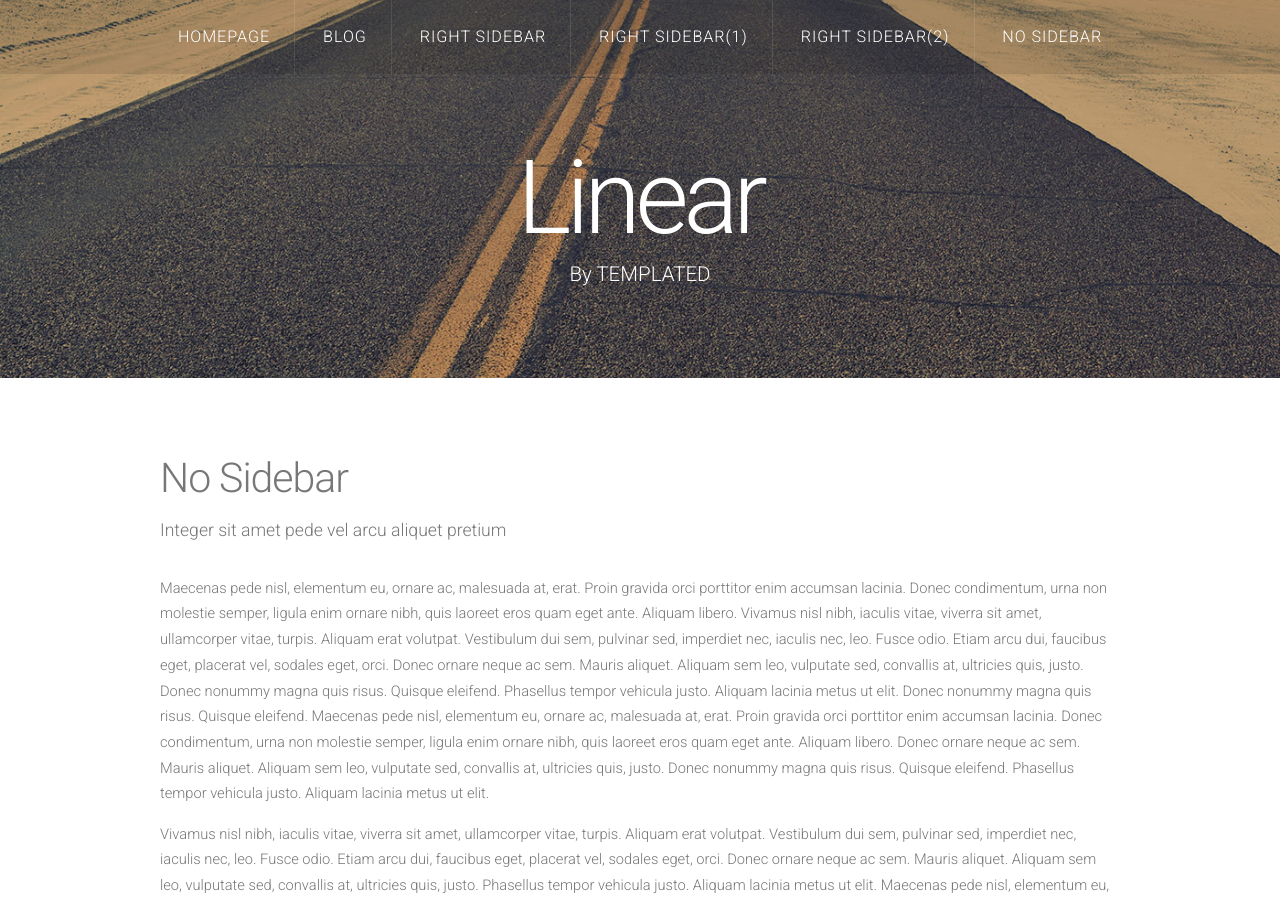
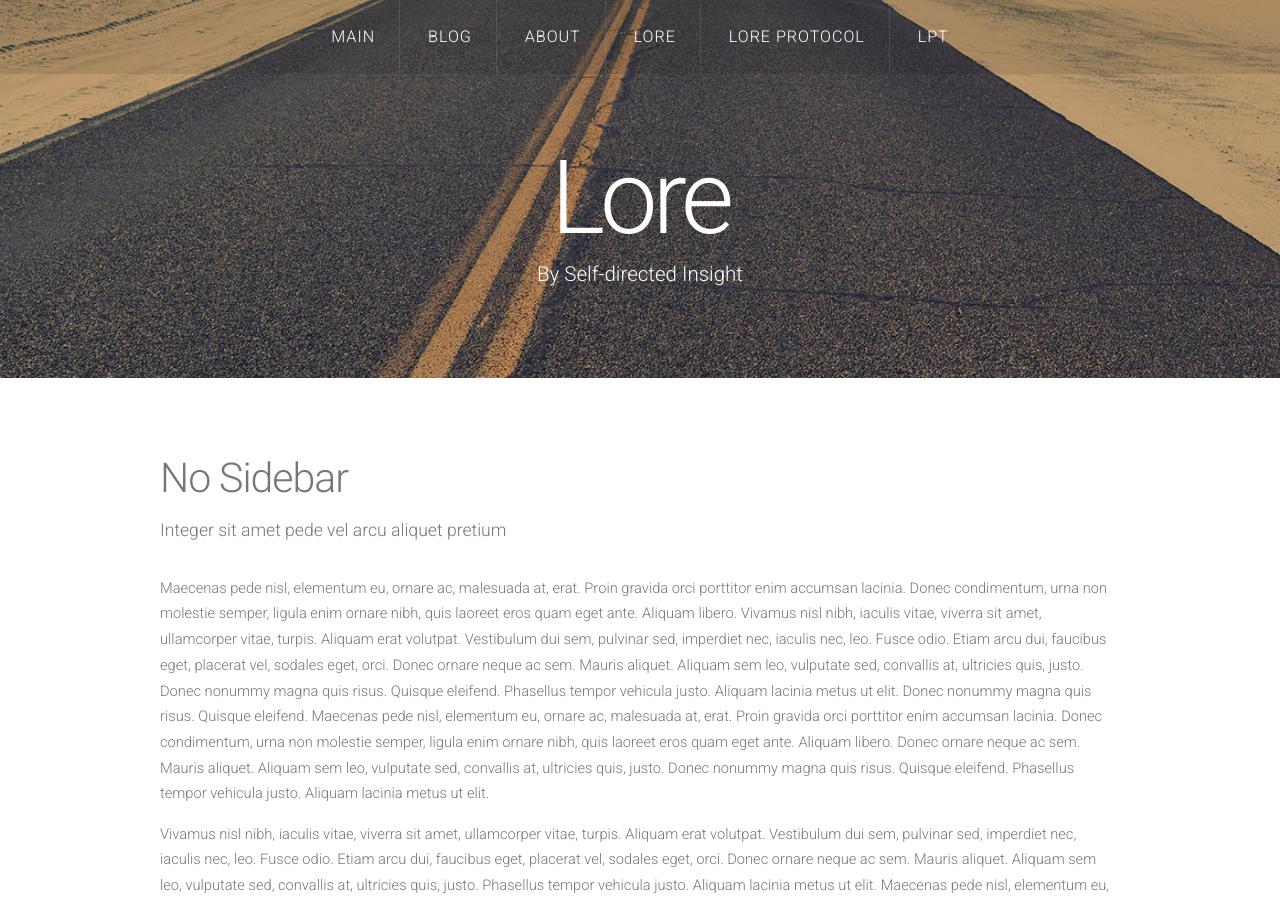
Before and after one commit to wooqii/wooqii.github.io, a Jekyll site: the page built from About/index.html, in a window 1280 px wide and 900 px high. Built offline with Jekyll 4.4.1, drawn with Linux system fonts in a browser that asks for light colours; nearby versions of some CDN libraries.

Commit message:
Update upper bar structure
상단바 구조 확정 및 페이지별 레이아웃 스트럭쳐 확정
Main - Main index.html
Blog - 나의 개인적인 공간 - Blog index.html
About - 자기소개 - No-sidebar Layout
Lore - 로어 세션 블로그 - Blog Layout
Lore Protocol - 로어 프로토콜 - No-sidebar.html
LPT - LoreProtocolToken - No-sidebar.html

```diff
--- a/_includes/nav.html
+++ b/_includes/nav.html
@@ -3,12 +3,12 @@
 	<nav id="nav">
 		<ul>
 			{% assign current = page.url | downcase | split: '/' %}
-			<li {% if current[1] == 'index.html' %}class='current'{% endif %}><a href="/index.html">Homepage</a></li>
+			<li {% if current[1] == 'index.html' %}class='current'{% endif %}><a href="/index.html">Main</a></li>
 			<li {% if current[1] == 'blog' %}class='current'{% endif %}><a href="/blog">Blog</a></li>
-			<li {% if current[1] == 'right-sidebar.html' %}class='current'{% endif %}><a href="/right-sidebar.html">Right Sidebar</a></li>
-			<li {% if current[1] == 'right-sidebar(1).html' %}class='current'{% endif %}><a href="/right-sidebar(1).html">Right Sidebar(1)</a></li>
-			<li {% if current[1] == 'right-sidebar(2).html' %}class='current'{% endif %}><a href="/right-sidebar(2).html">Right Sidebar(2)</a></li>
-			<li {% if current[1] == 'no-sidebar.html' %}class='current'{% endif %}><a href="/no-sidebar.html">No Sidebar</a></li>
+			<li {% if current[1] == 'index.html' %}class='current'{% endif %}><a href="/About/">About</a></li>
+			<li {% if current[1] == 'Lore' %}class='current'{% endif %}><a href="/Lore">Lore</a></li>
+			<li {% if current[1] == 'index.html' %}class='current'{% endif %}><a href="/Lore Protocol/">Lore Protocol</a></li>
+			<li {% if current[1] == 'index.html' %}class='current'{% endif %}><a href="/LPT/">LPT</a></li>
 		</ul>
 	</nav>
 </div>
--- a/_layouts/default.html
+++ b/_layouts/default.html
@@ -6,7 +6,7 @@ Released for free under the Creative Commons Attribution 3.0 license (templated.
 -->
 <html>
 <head>
-	<title>Linear by TEMPLATED</title>
+	<title>Lore Protocol By Wooqii</title>
 	<meta http-equiv="content-type" content="text/html; charset=utf-8" />
 	<meta name="description" content="" />
 	<meta name="keywords" content="" />
@@ -30,8 +30,8 @@ Released for free under the Creative Commons Attribution 3.0 license (templated.
 
 			<!-- Logo -->
 			<div id="logo">
-				<h1><a href="#">Linear</a></h1>
-				<span class="tag">By TEMPLATED</span>
+				<h1><a href="#">Lore</a></h1>
+				<span class="tag">By Self-directed Insight</span>
 			</div>
 		</div>
 	</div>
```
Also changed, not shown: LPT/index.html (added, +20 -0 lines), Lore Protocol/index.html (added, +20 -0 lines), Lore/index.html (added, +22 -0 lines), Theme/No-sidebar.html (added, +20 -0 lines), right-sidebar(2).html (deleted, +0 -27 lines), right-sidebar.html (deleted, +0 -27 lines), About/index.html (renamed from no-sidebar.html), Theme/left-sidebar.html (renamed from left-sidebar.html), Theme/right-sidebar.html (renamed from right-sidebar(1).html), 1 other file.
